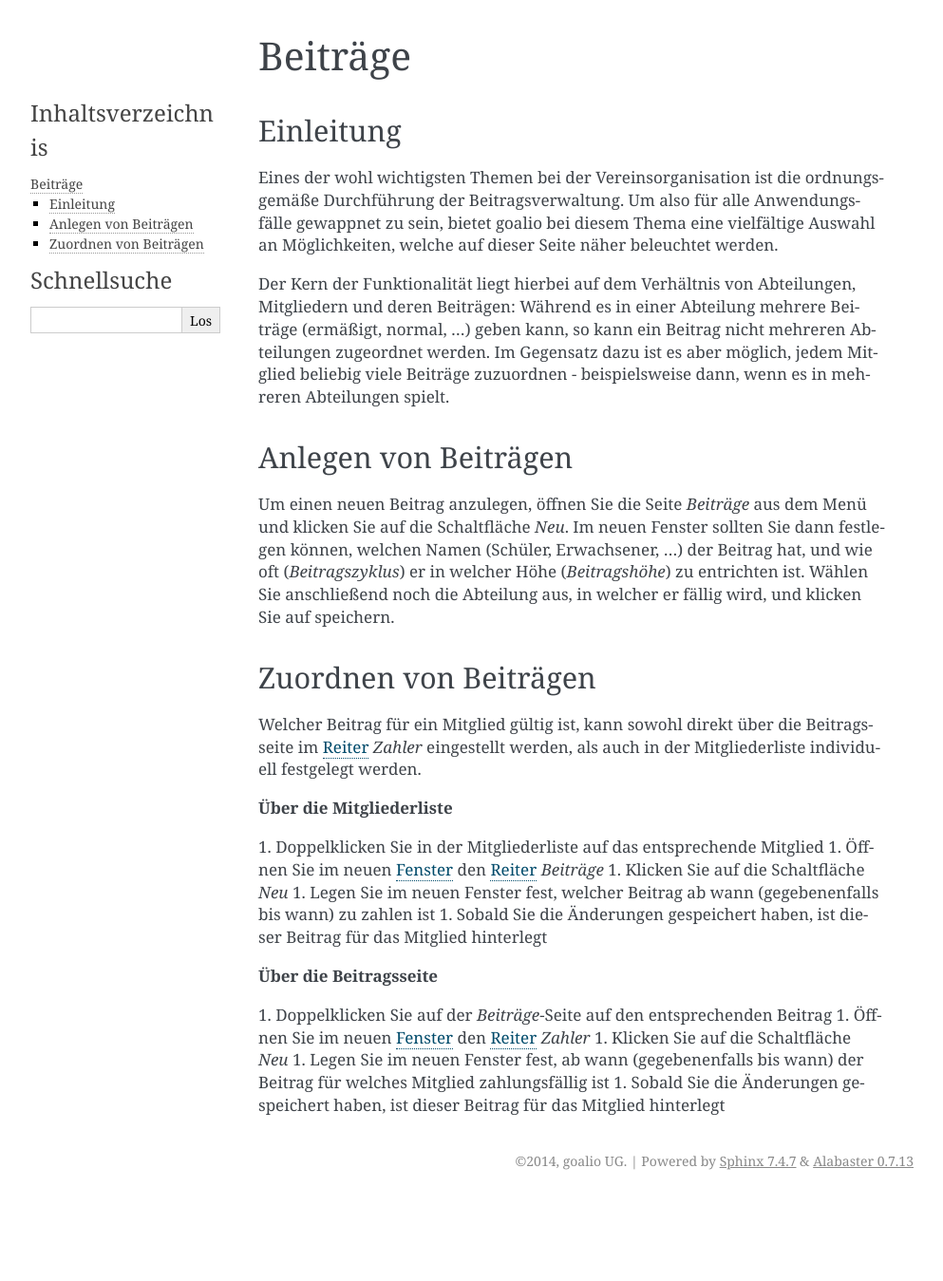
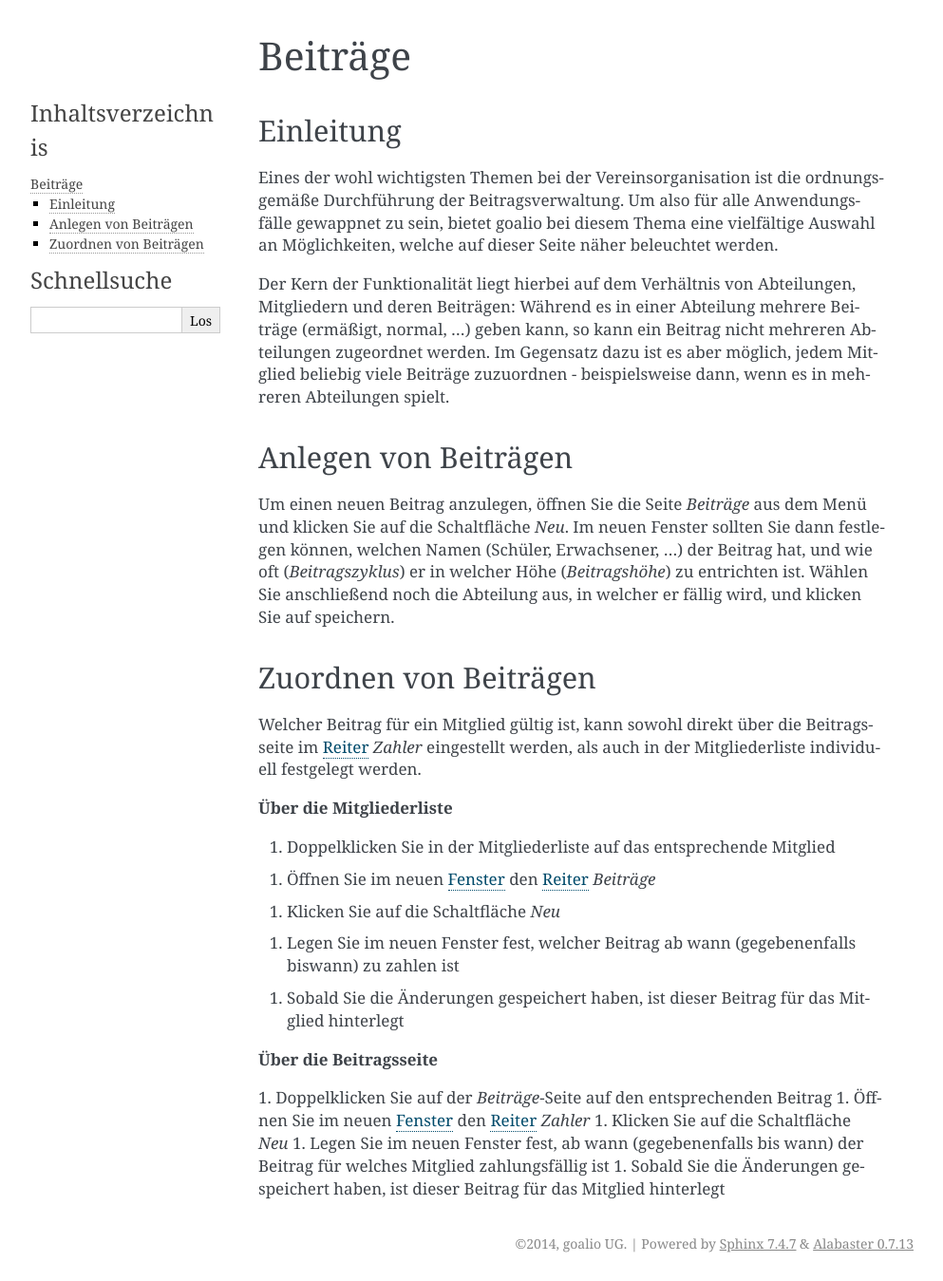
Before and after one commit to goalio/docs, a Sphinx documentation site: the page built from docs/module/finanzen/beitraege.rst, in a window 1280 px wide. Shown: the whole page at 95% size, without its empty margins (148-1141 px from the left). Built offline with Sphinx 7.4.7, drawn with Linux system fonts in a browser that asks for light colours; formulas are drawn with MathJax 3; before the commit the page ends 1262 px from its top, so only the background shows below that.

Commit message:
Update beitraege.rst

```diff
--- a/docs/module/finanzen/beitraege.rst
+++ b/docs/module/finanzen/beitraege.rst
@@ -22,9 +22,13 @@ Welcher Beitrag für ein Mitglied gültig ist, kann sowohl direkt über die Beit
 **Über die Mitgliederliste**
 
 1. Doppelklicken Sie in der Mitgliederliste auf das entsprechende Mitglied
+
 1. Öffnen Sie im neuen Fenster_ den Reiter_ *Beiträge*
+
 1. Klicken Sie auf die Schaltfläche *Neu*
-1. Legen Sie im neuen Fenster fest, welcher Beitrag ab wann (gegebenenfalls bis wann) zu zahlen ist
+
+1. Legen Sie im neuen Fenster fest, welcher Beitrag ab wann (gegebenenfalls biswann) zu zahlen ist
+
 1. Sobald Sie die Änderungen gespeichert haben, ist dieser Beitrag für das Mitglied hinterlegt
 
 **Über die Beitragsseite**
```
